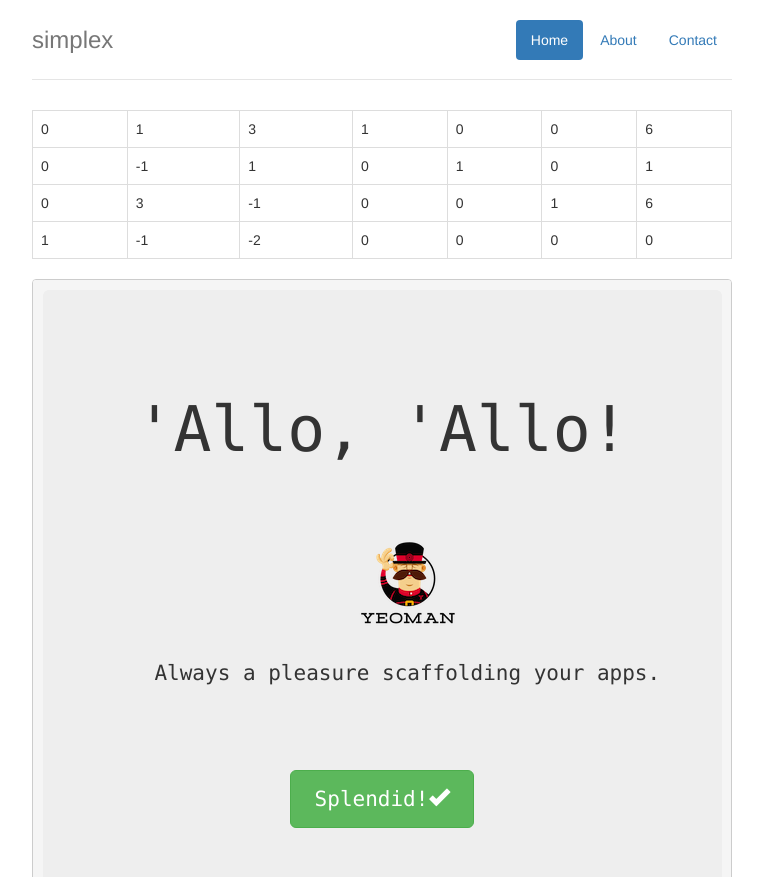
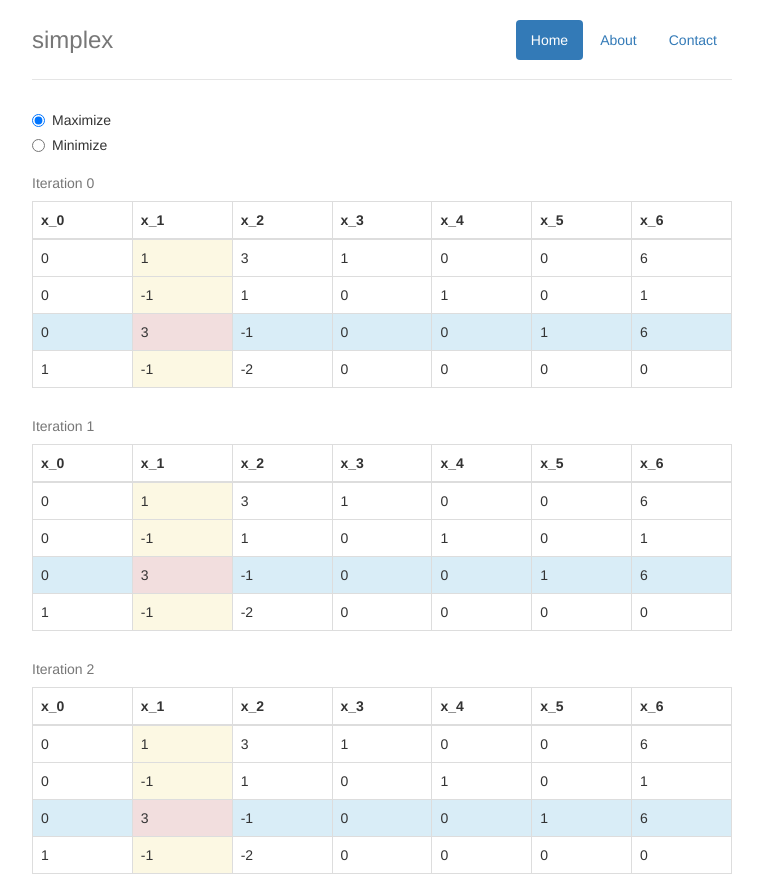
Before and after one commit to shibanovp/Simplex, a website: page app/index.html in a window 1280 px wide. Shown: the top 877 px of the page, without its empty margins (258-1021 px from the left). Drawn offline with nearby package versions, Linux system fonts and the light colour scheme; some packages are replaced by stand-ins of ours; files that its build step writes are made by us from their sources.

Commit message:
Tableau representation

```diff
--- a/app/scripts/controllers/main.js
+++ b/app/scripts/controllers/main.js
@@ -9,17 +9,34 @@
  */
 angular.module('simplexApp')
         .factory(
-                "Simplex",
-                function(trim) {
+                'Simplex',
+                function() {
                     // Define the constructor function.
                     function Simplex() {
-                        var tableaux = [
+                        var tab = [
                             [0, 1, 3, 1, 0, 0, 6],
                             [0, -1, 1, 0, 1, 0, 1],
                             [0, 3, -1, 0, 0, 1, 6],
                             [1, -1, -2, 0, 0, 0, 0],
                         ];
+                        var tableaux = {
+                            table: tab,
+                            pivot:{
+                                row:2,
+                                column:1
+                            },
+                            quotients:[
+                                2,3,4
+                            ]
+                        };
+
+
                         this.tableaux= tableaux;
+                        var it = [];
+                        it.push(tableaux);
+                        it.push(tableaux);
+                        it.push(tableaux);
+                        this.iterations = it;
                     }
 
 
@@ -33,6 +50,9 @@ angular.module('simplexApp')
                         },
                         getTableaux: function(){
                             return this.tableaux;
+                        },
+                        getIterations: function(){
+                            return this.iterations;
                         }
                     };
 
@@ -61,7 +81,6 @@ angular.module('simplexApp')
 
                 }
         )
-        .value("trim", jQuery.trim)
 .filter('range', function() {
   return function(input, total) {
     total = parseInt(total);
@@ -84,4 +103,5 @@ angular.module('simplexApp')
             var c = [1, 2];
             var simplex = new Simplex();
             $scope.tab = simplex.getTableaux();
+            $scope.iterations = simplex.getIterations();
         });
--- a/app/views/main.html
+++ b/app/views/main.html
@@ -1,13 +1,35 @@
-
-<table class="table table-bordered">
-    <thead></thead>
+<form name="myForm" ng-init="optimization = 'maximize'">
+<div class="radio" >
+  <label>
+      <input type="radio" ng-model="optimization" value="maximize" ng-checked="true"> Maximize
+  </label>
+</div>
+<div class="radio">
+  <label>
+  <input type="radio" ng-model="optimization" value="minimize"> Minimize
+  </label>
+</div>
+</form>
+<div ng-repeat="iteration in iterations track by $index">
+    <table class="table table-bordered">
+        <caption>Iteration {{$index}}</caption>
+    <thead>
+        <th ng-repeat="n in [] | range: iteration.table[0].length">x_{{$index}}</th>
+    </thead>
     <tbody>
-        <tr ng-repeat="row in tab">
-            <td ng-repeat="item in row track by $index">{{item}}</td>
+        <tr ng-repeat="row in iteration.table track by $index" >
+            <td ng-repeat="item in row track by $index"
+                ng-class="{warning : $index==iteration.pivot.column,
+                           info : $parent.$index==iteration.pivot.row,
+                           danger:$parent.$index==iteration.pivot.row&&$index==iteration.pivot.column}">
+                {{item}}
+            </td>
         </tr>
     </tbody>
 </table>
+</div>
 
+<!--
 <pre </pre>
 <div class="jumbotron">
   <h1>'Allo, 'Allo!</h1>
@@ -32,3 +54,4 @@
   <h4>Karma</h4>
   <p>Spectacular Test Runner for JavaScript.</p>
 </div>
+-->
```
